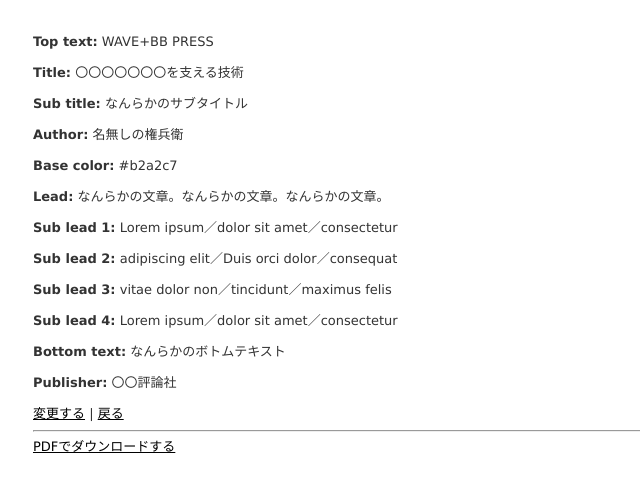
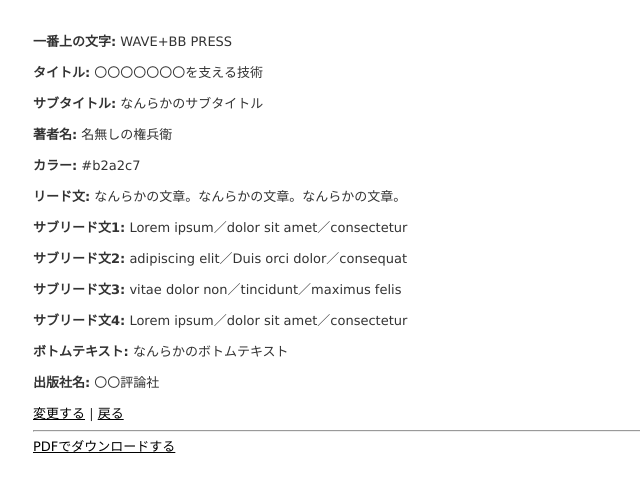
Before and after one commit to matt-note/sasaeru_generator, a Rails app: template app/views/sasaerus/show.html.erb in a window 1280 px wide. Shown: the top 492 px of the page, without its empty margins (0-640 px from the left). Run offline with Rails 7, Linux system fonts and the light colour scheme; the template is opened without the code that fills it, so the values that code supplies are empty; style sheets or scripts are compiled from the project's sources; some libraries are stand-ins or nearby versions.

Commit message:
Japanese text for show and _form

```diff
--- a/app/views/sasaerus/show.html.erb
+++ b/app/views/sasaerus/show.html.erb
@@ -1,62 +1,62 @@
 <p id="notice"><%= notice %></p>
 
 <p>
-  <strong>Top text:</strong>
+  <strong>一番上の文字:</strong>
   <%= @sasaeru.top_text %>
 </p>
 
 <p>
-  <strong>Title:</strong>
+  <strong>タイトル:</strong>
   <%= @sasaeru.title %>
 </p>
 
 <p>
-  <strong>Sub title:</strong>
+  <strong>サブタイトル:</strong>
   <%= @sasaeru.sub_title %>
 </p>
 
 <p>
-  <strong>Author:</strong>
+  <strong>著者名:</strong>
   <%= @sasaeru.author %>
 </p>
 
 <p>
-  <strong>Base color:</strong>
+  <strong>カラー:</strong>
   <%= @sasaeru.base_color %>
 </p>
 
 <p>
-  <strong>Lead:</strong>
+  <strong>リード文:</strong>
   <%= @sasaeru.lead %>
 </p>
 
 <p>
-  <strong>Sub lead 1:</strong>
+  <strong>サブリード文1:</strong>
   <%= @sasaeru.sub_lead_1 %>
 </p>
 
 <p>
-  <strong>Sub lead 2:</strong>
+  <strong>サブリード文2:</strong>
   <%= @sasaeru.sub_lead_2 %>
 </p>
 
 <p>
-  <strong>Sub lead 3:</strong>
+  <strong>サブリード文3:</strong>
   <%= @sasaeru.sub_lead_3 %>
 </p>
 
 <p>
-  <strong>Sub lead 4:</strong>
+  <strong>サブリード文4:</strong>
   <%= @sasaeru.sub_lead_4 %>
 </p>
 
 <p>
-  <strong>Bottom text:</strong>
+  <strong>ボトムテキスト:</strong>
   <%= @sasaeru.bottom_text %>
 </p>
 
 <p>
-  <strong>Publisher:</strong>
+  <strong>出版社名:</strong>
   <%= @sasaeru.publisher %>
 </p>
 
--- a/config/locales/ja.yml
+++ b/config/locales/ja.yml
@@ -3,3 +3,17 @@
     submit:
       create: 作成する
       update: 作成する
+    label:
+      sasaeru:
+        top_text: 一番上の文字
+        title: タイトル
+        sub_title: サブタイトル
+        author: 著者名
+        base_color: カラー
+        lead: リード文
+        sub_lead_1: サブリード文1
+        sub_lead_2: サブリード文2
+        sub_lead_3: サブリード文3
+        sub_lead_4: サブリード文4
+        bottom_text: ボトムテキスト
+        publisher: 出版社名
```
